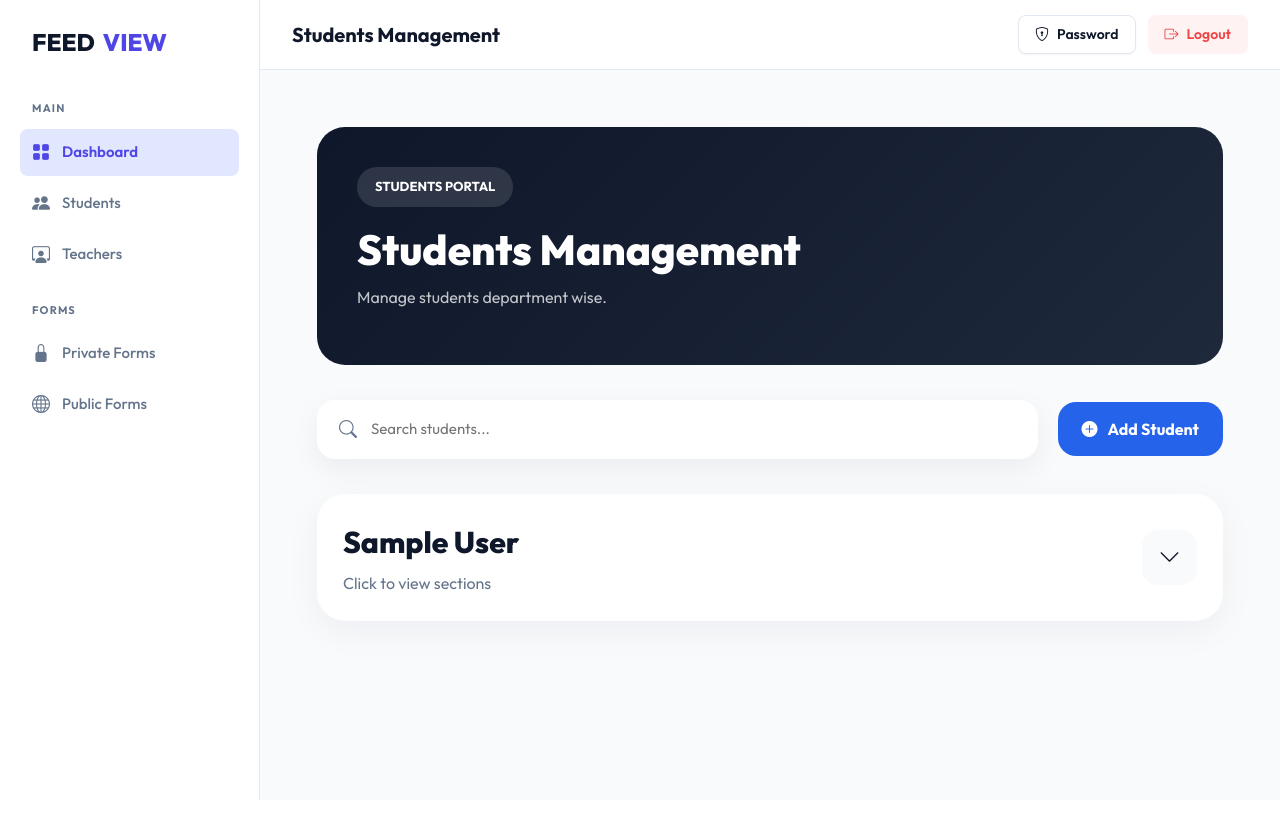
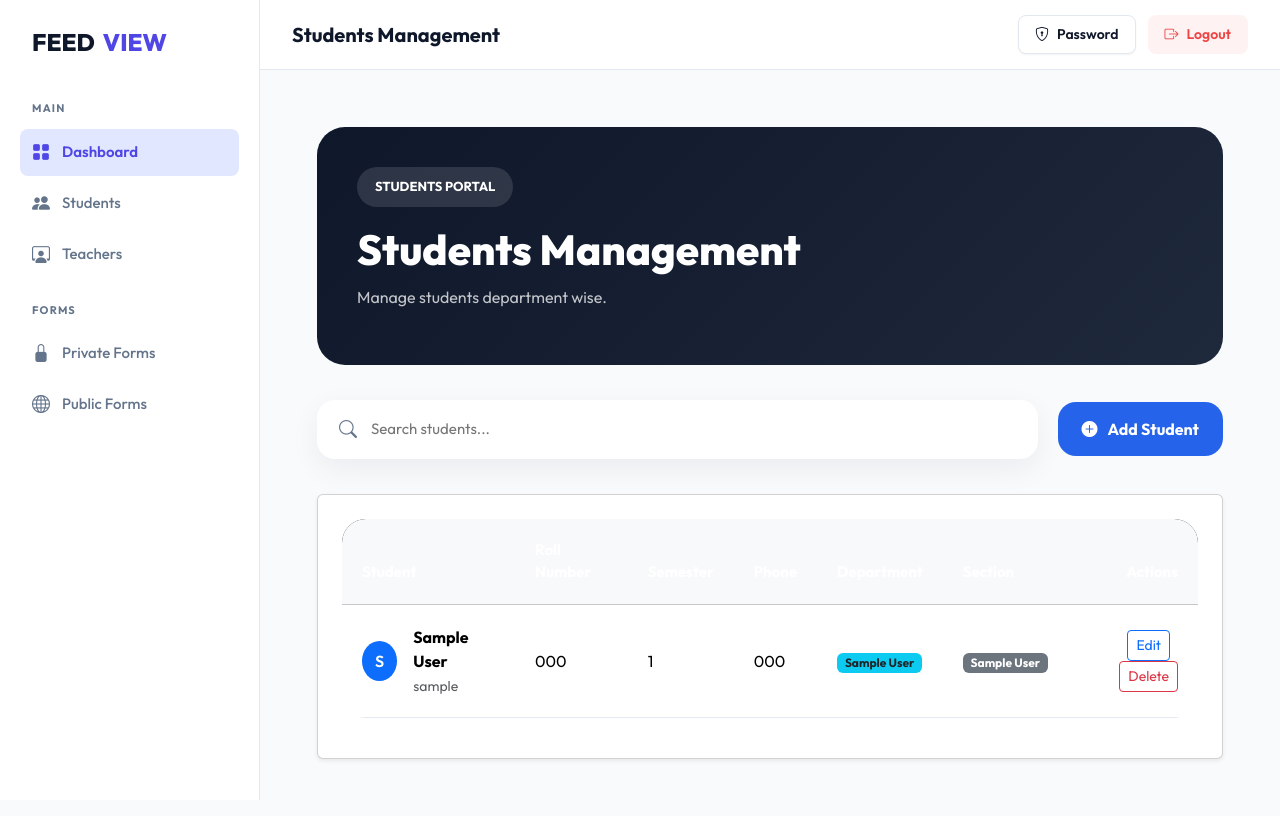
Before and after one commit to vengalreddy422/smart-academic-feedback-system, a Django app: page /accounts/students-list/ in a window 1280 px wide. Run offline with Django 5.2, Linux system fonts and the light colour scheme; a user stored in the database is signed in; tables that the repository leaves empty hold one stand-in row (values such as "Sample post").

Commit message:
all changes done

```diff
--- a/accounts/templates/accounts/students_list.html
+++ b/accounts/templates/accounts/students_list.html
@@ -88,242 +88,82 @@ Students Management
 
     </div>
 
-    <!-- DEPARTMENTS -->
-
-    {% for department, sections in grouped_data.items %}
-
-    <div class="department-card">
-
-        <!-- DEPARTMENT HEADER -->
-
-        <div
-            class="department-header"
-            onclick="toggleDepartment('dept{{ forloop.counter }}')"
-        >
-
-            <div>
-
-                <div class="department-title">
-
-                    {{ department }}
-
-                </div>
-
-                <div class="department-subtitle">
-
-                    Click to view sections
-
-                </div>
-
+    <!-- STUDENTS TABLE -->
+    <div class="card shadow-sm mt-4">
+        <div class="card-body p-4">
+            {% if students %}
+            <div class="table-responsive">
+                <table class="table table-hover align-middle students-table">
+                    <thead class="table-light">
+                        <tr>
+                            <th>Student</th>
+                            <th>Roll Number</th>
+                            <th>Semester</th>
+                            <th>Phone</th>
+                            <th>Department</th>
+                            <th>Section</th>
+                            <th class="text-end">Actions</th>
+                        </tr>
+                    </thead>
+                    <tbody>
+                        {% for student in students %}
+                        <tr>
+                            <td>
+                                <div class="d-flex align-items-center">
+                                    <div class="avatar-circle me-3 bg-primary text-white d-flex align-items-center justify-content-center rounded-circle" style="width:40px;height:40px;font-weight:600;">
+                                        {{ student.user.first_name|slice:":1" }}
+                                    </div>
+                                    <div>
+                                        <div class="fw-bold">{{ student.user.first_name }} {{ student.user.last_name }}</div>
+                                        <small class="text-muted">{{ student.user.username }}</small>
+                                    </div>
+                                </div>
+                            </td>
+                            <td>{{ student.roll_number }}</td>
+                            <td>{{ student.semester }}</td>
+                            <td>{{ student.phone_number }}</td>
+                            <td><span class="badge bg-info text-dark">{{ student.department.name }}</span></td>
+                            <td><span class="badge bg-secondary">{{ student.section.name }}</span></td>
+                            <td class="text-end">
+                                <a href="{% url 'edit_student' student.id %}" class="btn btn-sm btn-outline-primary me-2">Edit</a>
+                                <a href="{% url 'delete_student' student.id %}" class="btn btn-sm btn-outline-danger">Delete</a>
+                            </td>
+                        </tr>
+                        {% endfor %}
+                    </tbody>
+                </table>
             </div>
 
-            <div class="department-arrow">
+            <!-- PAGINATION -->
+            {% if students.has_other_pages %}
+            <nav aria-label="Page navigation" class="mt-4">
+                <ul class="pagination justify-content-center">
+                    {% if students.has_previous %}
+                    <li class="page-item"><a class="page-link" href="?page={{ students.previous_page_number }}{% if request.GET.search %}&search={{ request.GET.search }}{% endif %}">Previous</a></li>
+                    {% else %}
+                    <li class="page-item disabled"><a class="page-link" href="#">Previous</a></li>
+                    {% endif %}
 
-                <i class="bi bi-chevron-down"></i>
+                    <li class="page-item disabled"><a class="page-link" href="#">Page {{ students.number }} of {{ students.paginator.num_pages }}</a></li>
 
+                    {% if students.has_next %}
+                    <li class="page-item"><a class="page-link" href="?page={{ students.next_page_number }}{% if request.GET.search %}&search={{ request.GET.search }}{% endif %}">Next</a></li>
+                    {% else %}
+                    <li class="page-item disabled"><a class="page-link" href="#">Next</a></li>
+                    {% endif %}
+                </ul>
+            </nav>
+            {% endif %}
+
+            {% else %}
+            <div class="text-center text-muted py-5">
+                <i class="bi bi-inbox fs-1 d-block mb-3"></i>
+                <h4>No Students Found</h4>
+                <p>Try clearing your search or adding a new student.</p>
             </div>
-
+            {% endif %}
         </div>
-
-        <!-- SECTION WRAPPER -->
-
-        <div
-            class="sections-wrapper"
-            id="dept{{ forloop.counter }}"
-        >
-
-            {% for section, students in sections.items %}
-
-            <!-- SECTION CARD -->
-
-            <div class="section-card">
-
-                <!-- SECTION HEADER -->
-
-                <div
-                    class="section-header"
-                    onclick="toggleSection('section{{ forloop.parentloop.counter }}{{ forloop.counter }}')"
-                >
-
-                    <div>
-
-                        <div class="section-title">
-
-                            {{ section }}
-
-                        </div>
-
-                        <div class="section-count">
-
-                            {{ students|length }} Students
-
-                        </div>
-
-                    </div>
-
-                    <div class="section-arrow">
-
-                        <i class="bi bi-chevron-down"></i>
-
-                    </div>
-
-                </div>
-
-                <!-- STUDENTS GRID -->
-
-                <div
-    class="students-grid"
-    id="section{{ forloop.parentloop.counter }}{{ forloop.counter }}"
->
-
-    {% if students %}
-
-    <div class="table-responsive">
-
-        <table class="students-table">
-
-            <thead>
-
-                <tr>
-
-                    <th>Student</th>
-
-                    <th>Roll Number</th>
-
-                    <th>Semester</th>
-
-                    <th>Phone</th>
-
-                    <th>Department</th>
-
-                    <th>Section</th>
-
-                    <th>Actions</th>
-
-                </tr>
-
-            </thead>
-
-            <tbody>
-
-                {% for student in students %}
-
-                <tr>
-
-                    <td>
-
-                        <div class="student-info">
-
-                            <div class="student-avatar">
-
-                                {{ student.user.first_name|slice:":1" }}
-
-                            </div>
-
-                            <div>
-
-                                <div class="student-name">
-
-                                    {{ student.user.first_name }}
-
-                                    {{ student.user.last_name }}
-
-                                </div>
-
-                            </div>
-
-                        </div>
-
-                    </td>
-
-                    <td>
-
-                        {{ student.roll_number }}
-
-                    </td>
-
-                    <td>
-
-                        {{ student.semester }}
-
-                    </td>
-
-                    <td>
-
-                        {{ student.phone_number }}
-
-                    </td>
-
-                    <td>
-
-                        {{ student.department.name }}
-
-                    </td>
-
-                    <td>
-
-                        {{ student.section.name }}
-
-                    </td>
-
-                    <td class="actions-cell">
-
-                        <a
-                            href="{% url 'edit_student' student.id %}"
-                            class="edit-btn"
-                        >
-                            Edit
-                        </a>
-
-                        <a
-                            href="{% url 'delete_student' student.id %}"
-                            class="delete-btn"
-                        >
-                            Delete
-                        </a>
-
-                    </td>
-
-                </tr>
-
-                {% endfor %}
-
-            </tbody>
-
-        </table>
-
     </div>
-
-    {% else %}
-
-    <div class="empty-box">
-
-        No Students Found
-
-    </div>
-
-    {% endif %}
-
-</div>
-
-            </div>
-
-            {% endfor %}
-
-        </div>
-
-    </div>
-
-    {% empty %}
-
-    <div class="empty-main">
-
-        No Departments Found
-
-    </div>
-
-    {% endfor %}
-
 </div>
 
 <script src="{% static 'accounts/js/students_list.js' %}"></script>
--- a/accounts/views/admin_views.py
+++ b/accounts/views/admin_views.py
@@ -18,6 +18,7 @@ from accounts.models import (
 from django.contrib.auth.decorators import login_required
 
 from django.utils import timezone
+from django.core.paginator import Paginator
 from django.shortcuts import (
     render,
     redirect,
@@ -252,9 +253,10 @@ def manage_users(request):
 
         user.save()
 
-    users = User.objects.all().order_by(
-        '-id'
-    )
+    users_list = User.objects.all().order_by('-id')
+    paginator = Paginator(users_list, 50)
+    page_number = request.GET.get('page')
+    users = paginator.get_page(page_number)
 
     return render(
 
@@ -303,9 +305,10 @@ def teachers_list(request):
             Q(user__username__icontains=search)
         )
 
-    teachers = teachers.order_by(
-        '-id'
-    )
+    teachers_queryset = teachers.order_by('-id')
+    paginator = Paginator(teachers_queryset, 50)
+    page_number = request.GET.get('page')
+    teachers_page = paginator.get_page(page_number)
 
     return render(
 
@@ -315,7 +318,7 @@ def teachers_list(request):
 
         {
 
-            'teachers': teachers,
+            'teachers': teachers_page,
         }
     )
 
@@ -375,63 +378,25 @@ def students_list(request):
         )
 
     # ==========================================
-    # ORDERING
+    # ORDERING & PAGINATION
     # ==========================================
 
-    students = students.order_by(
-
+    students_queryset = students.order_by(
         'department__name',
-
-        'section__name'
+        'section__name',
+        'roll_number'
     )
 
-    # ==========================================
-    # GROUPED DATA
-    # ==========================================
-
-    grouped_data = {}
-
-    for student in students:
-
-        department_name = (
-            student.department.name
-        )
-
-        section_name = (
-            student.section.name
-        )
-
-        # CREATE DEPARTMENT
-
-        if department_name not in grouped_data:
-
-            grouped_data[
-                department_name
-            ] = {}
-
-        # CREATE SECTION
-
-        if section_name not in grouped_data[
-            department_name
-        ]:
-
-            grouped_data[
-                department_name
-            ][section_name] = []
-
-        # APPEND STUDENT
-
-        grouped_data[
-            department_name
-        ][section_name].append(student)
+    paginator = Paginator(students_queryset, 50)
+    page_number = request.GET.get('page')
+    students_page = paginator.get_page(page_number)
 
     # ==========================================
     # CONTEXT
     # ==========================================
 
     context = {
-
-        'grouped_data': grouped_data
+        'students': students_page
     }
 
     return render(
--- a/smartacademic/settings.py
+++ b/smartacademic/settings.py
@@ -15,7 +15,6 @@ from dotenv import load_dotenv
 
 # This loads the credentials from your .env file
 load_dotenv()
-from pathlib import Path
 
 # Build paths inside the project like this: BASE_DIR / 'subdir'.
 BASE_DIR = Path(__file__).resolve().parent.parent
@@ -28,7 +27,7 @@ BASE_DIR = Path(__file__).resolve().parent.parent
 SECRET_KEY = 'django-insecure-fxx!c^xy$0=8zr4pbypsywxm1gk!d&y6!_2o6rfn@4!#z#u!ta'
 
 # SECURITY WARNING: don't run with debug turned on in production!
-DEBUG = True
+DEBUG = os.getenv('DEBUG', 'False').lower() in ('true', '1', 't')
 
 ALLOWED_HOSTS = ['*']
 
```
Also changed, not shown: accounts/static/accounts/css/private_forms.css (+19 -15 lines), accounts/static/accounts/css/public_forms.css (+38 -23 lines), accounts/templates/accounts/manage_users.html (+21 -0 lines), accounts/templates/accounts/teachers_list.html (+21 -0 lines), accounts/views/form_management_views.py (+23 -9 lines), accounts/views/teacher_views.py (+9 -11 lines), forms_engine/models.py (+4 -4 lines), forms_engine/migrations/0008_alter_formquestion_options.py (added), 1 other file.
